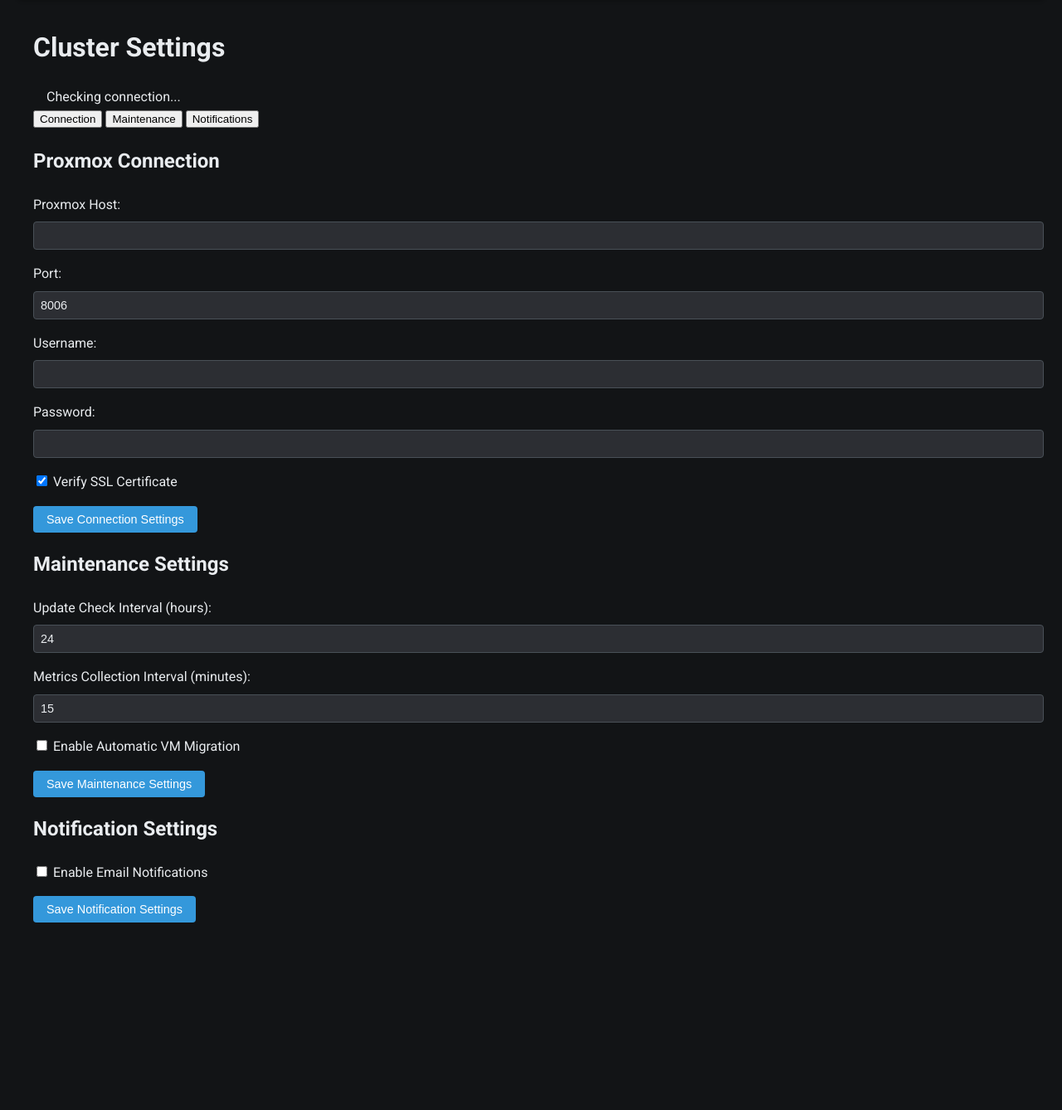
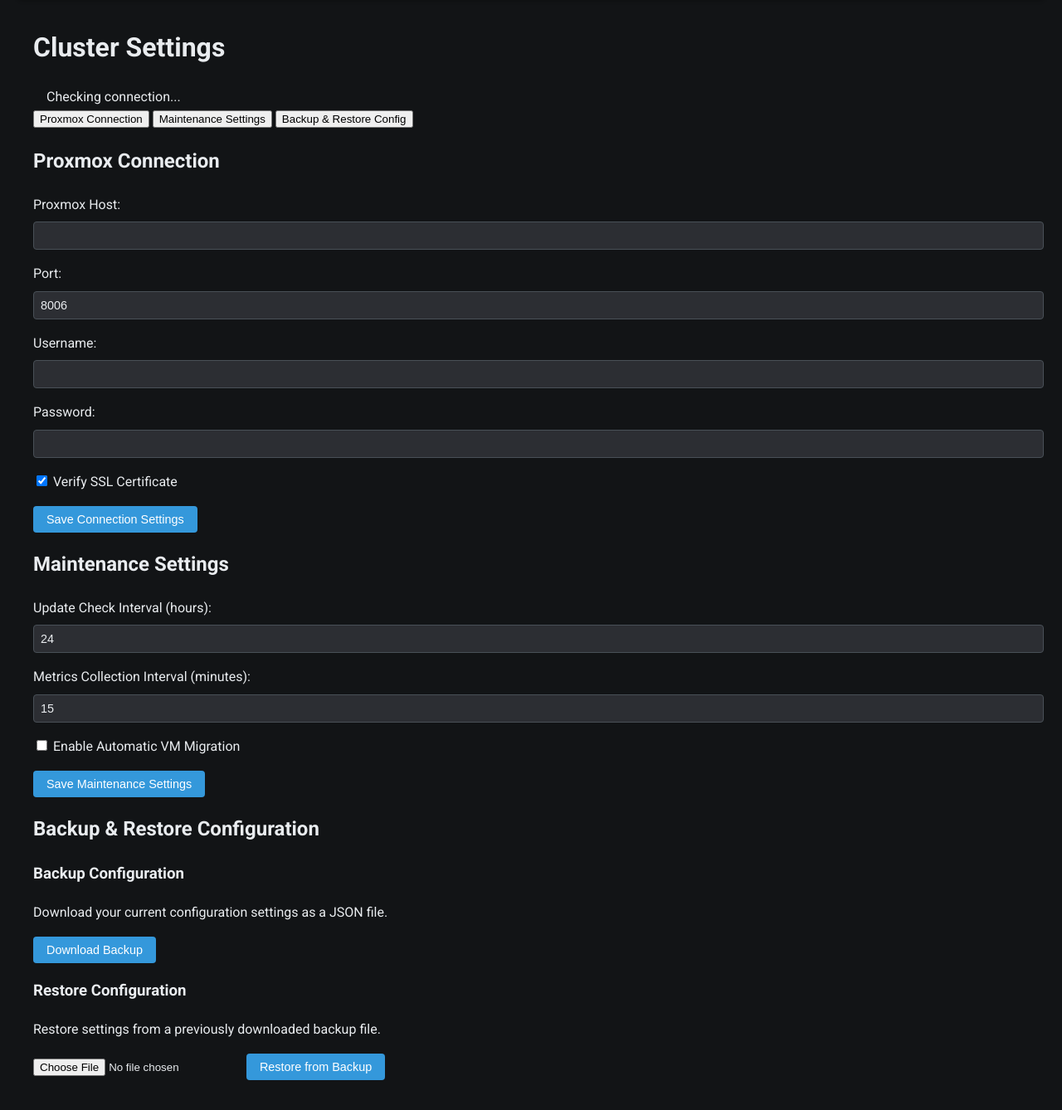
Before and after one commit to PadsterH2012/Proxmox-Cluster-Manager, a Flask app: page /settings in a window 1280 px wide. Shown: the part 94-1432 px from the top of the page at 83% size. Before the commit the page ends 1206 px from the top, so only its background shows below. Run offline with Flask 3, Linux system fonts and the light colour scheme; the visitor is signed in with stand-in values (Sample User, id 1); data comes from the database, SQL or seed files in the repository; some libraries are stand-ins or nearby versions.

Commit message:
Update settings page: Replace notifications with backup/restore, update tab structure

```diff
--- a/project/templates/settings.html
+++ b/project/templates/settings.html
@@ -15,9 +15,9 @@
 
 <div class="tabbed-interface">
     <nav class="settings-tabs">
-        <button class="tab-link active" data-tab="connection">Connection</button>
-        <button class="tab-link" data-tab="maintenance">Maintenance</button>
-        <button class="tab-link" data-tab="notifications">Notifications</button>
+        <button class="tab-link active" data-tab="connection">Proxmox Connection</button>
+        <button class="tab-link" data-tab="maintenance">Maintenance Settings</button>
+        <button class="tab-link" data-tab="backup">Backup & Restore Config</button>
     </nav>
 
     <div id="connection" class="tab-content active">
@@ -74,41 +74,21 @@
         </form>
     </div>
 
-    <div id="notifications" class="tab-content">
-        <h2>Notification Settings</h2>
-        <form id="notificationForm" class="settings-form">
-            <input type="hidden" name="csrf_token" value="{{ csrf_token() }}">
+    <div id="backup" class="tab-content">
+        <h2>Backup & Restore Configuration</h2>
+        <div class="settings-form">
             <div class="form-group">
-                <label for="email_notifications">
-                    <input type="checkbox" id="email_notifications" name="email_notifications">
-                    Enable Email Notifications
-                </label>
+                <h3>Backup Configuration</h3>
+                <p>Download your current configuration settings as a JSON file.</p>
+                <button id="backupBtn" class="btn">Download Backup</button>
             </div>
-            <div id="emailSettings" style="display: none;">
-                <div class="form-group">
-                    <label for="email_address">Email Address:</label>
-                    <input type="email" id="email_address" name="email_address">
-                </div>
-                <div class="form-group">
-                    <label>Notification Types:</label>
-                    <div class="checkbox-group">
-                        <label>
-                            <input type="checkbox" name="notify_updates" checked>
-                            Updates Available
-                        </label>
-                        <label>
-                            <input type="checkbox" name="notify_migrations" checked>
-                            VM Migrations
-                        </label>
-                        <label>
-                            <input type="checkbox" name="notify_errors" checked>
-                            System Errors
-                        </label>
-                    </div>
-                </div>
+            <div class="form-group">
+                <h3>Restore Configuration</h3>
+                <p>Restore settings from a previously downloaded backup file.</p>
+                <input type="file" id="restoreFile" accept=".json" class="form-control">
+                <button id="restoreBtn" class="btn">Restore from Backup</button>
             </div>
-            <button type="submit" class="btn">Save Notification Settings</button>
-        </form>
+        </div>
     </div>
 </div>
 {% endblock %}
@@ -132,14 +112,6 @@
                 link.classList.add('active');
                 document.getElementById(tabId).classList.add('active');
             });
-        });
-
-        // Email notifications toggle
-        const emailNotifications = document.getElementById('email_notifications');
-        const emailSettings = document.getElementById('emailSettings');
-
-        emailNotifications.addEventListener('change', function() {
-            emailSettings.style.display = this.checked ? 'block' : 'none';
         });
 
         // Connection form submission
@@ -211,31 +183,86 @@
             }
         });
 
-        // Notification form submission
-        document.getElementById('notificationForm').addEventListener('submit', async function(e) {
-            e.preventDefault();
-            const formData = new FormData(this);
-
+        // Backup & Restore functionality
+        document.getElementById('backupBtn').addEventListener('click', async function() {
             try {
-                const response = await fetch('/api/settings/notifications', {
-                    method: 'POST',
+                const response = await fetch('/api/settings', {
+                    credentials: 'same-origin',
                     headers: {
-                        'Content-Type': 'application/x-www-form-urlencoded',
                         'X-CSRFToken': getCsrfToken()
-                    },
-                    body: new URLSearchParams(formData),
-                    credentials: 'same-origin'
+                    }
                 });
 
                 if (response.ok) {
-                    alert('Notification settings saved successfully');
-                } else {
-                    const data = await response.json();
-                    alert(data.error || 'Failed to save notification settings');
+                    const settings = await response.json();
+                    const blob = new Blob([JSON.stringify(settings, null, 2)], { type: 'application/json' });
+                    const url = window.URL.createObjectURL(blob);
+                    const a = document.createElement('a');
+                    a.href = url;
+                    a.download = 'proxmox-cluster-manager-config.json';
+                    document.body.appendChild(a);
+                    a.click();
+                    window.URL.revokeObjectURL(url);
+                    document.body.removeChild(a);
                 }
             } catch (error) {
-                console.error('Error saving notification settings:', error);
-                alert('Error saving notification settings');
+                console.error('Error creating backup:', error);
+                alert('Error creating backup');
+            }
+        });
+
+        document.getElementById('restoreBtn').addEventListener('click', async function() {
+            const fileInput = document.getElementById('restoreFile');
+            const file = fileInput.files[0];
+
+            if (!file) {
+                alert('Please select a backup file');
+                return;
+            }
+
+            try {
+                const reader = new FileReader();
+                reader.onload = async function(e) {
+                    try {
+                        const settings = JSON.parse(e.target.result);
+
+                        // Restore connection settings
+                        if (settings.connection) {
+                            await fetch('/api/settings/proxmox', {
+                                method: 'POST',
+                                headers: {
+                                    'Content-Type': 'application/json',
+                                    'X-CSRFToken': getCsrfToken()
+                                },
+                                body: JSON.stringify(settings.connection),
+                                credentials: 'same-origin'
+                            });
+                        }
+
+                        // Restore maintenance settings
+                        if (settings.maintenance) {
+                            await fetch('/api/settings/maintenance', {
+                                method: 'POST',
+                                headers: {
+                                    'Content-Type': 'application/json',
+                                    'X-CSRFToken': getCsrfToken()
+                                },
+                                body: JSON.stringify(settings.maintenance),
+                                credentials: 'same-origin'
+                            });
+                        }
+
+                        alert('Settings restored successfully');
+                        location.reload();
+                    } catch (error) {
+                        console.error('Error restoring settings:', error);
+                        alert('Error restoring settings: Invalid backup file');
+                    }
+                };
+                reader.readAsText(file);
+            } catch (error) {
+                console.error('Error reading backup file:', error);
+                alert('Error reading backup file');
             }
         });
 
@@ -304,18 +331,6 @@
                     document.getElementById('auto_migrate').checked = settings.maintenance.auto_migrate === true;
                 }
 
-                // Populate notification settings
-                if (settings.notifications) {
-                    document.getElementById('email_notifications').checked = settings.notifications.email_enabled === true;
-                    document.getElementById('email_address').value = settings.notifications.email_address || '';
-                    document.getElementById('emailSettings').style.display = settings.notifications.email_enabled ? 'block' : 'none';
-
-                    if (settings.notifications.types) {
-                        document.querySelector('input[name="notify_updates"]').checked = settings.notifications.types.updates !== false;
-                        document.querySelector('input[name="notify_migrations"]').checked = settings.notifications.types.migrations !== false;
-                        document.querySelector('input[name="notify_errors"]').checked = settings.notifications.types.errors !== false;
-                    }
-                }
             }
         } catch (error) {
             console.error('Error loading settings:', error);
```
Also changed, not shown: project/templates/settings_desc.md (+15 -14 lines), README.md.
